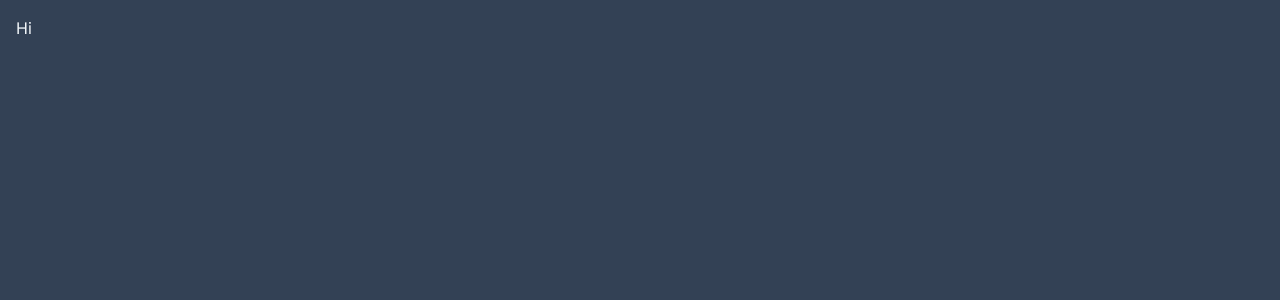
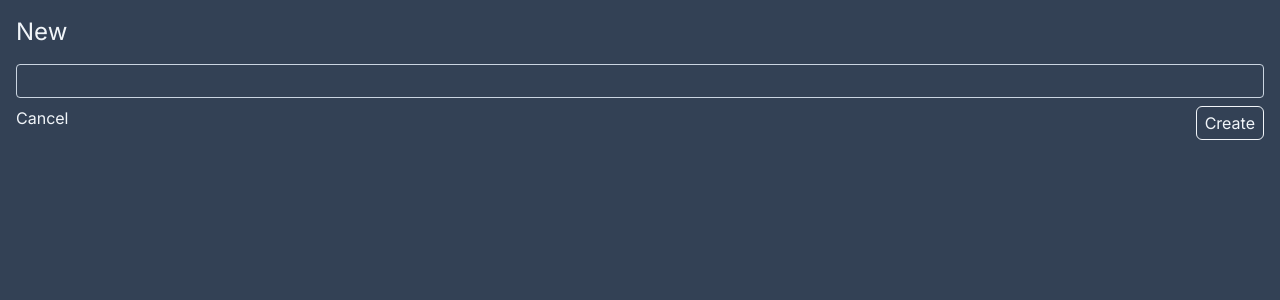
Before and after one commit to DanielZheng916/to-do-app, a Next.js app: page /new in a window 1280 px wide. Shown: the top 300 px of the page. Built offline with nearby package versions, Linux system fonts and the light colour scheme.

Commit message:
Add new page contents

```diff
--- a/app/new/page.tsx
+++ b/app/new/page.tsx
@@ -1,7 +1,24 @@
+import Link from "next/link";
+
 export default function Page() {
     return (
         <>
-            <h1>Hi</h1>
+            <header className="flex justify-between mb-4 items-center">
+                <h1 className="text-2xl">New</h1>
+            </header>
+            <form className="flex gap-2 flex-col">
+                <input
+                    type="text"
+                    name="title"
+                    className="border border-slate-300 bg-transparent rounded px-2 py-1
+                    outline-none focus-within:border-slate-100"
+                />
+                <div className="flex gap-1 justify-between">
+                    <Link href="..">Cancel</Link>
+                    <button type="submit" className="border border-slate-100 rounded-md px-2 py-1
+                  hover:bg-slate-500 focus-within:bg-slate-500 outline-none">Create</button>
+                </div>
+            </form>
         </>
     )
 }
--- a/components/TodoItem.tsx
+++ b/components/TodoItem.tsx
@@ -8,7 +8,7 @@
     return (
         <li className="flex gap-1 items-center">
             <input id={id} type="checkbox" className="cursor-pointer peer"/>
-            <label htmlFor={id} className="peer-checked:line-through">
+            <label htmlFor={id} className="peer-checked:line-through peer-checked:text-slate-500">
                 {title}
             </label>
         </li>
```
Also changed, not shown: app/page.tsx (indentation only).
